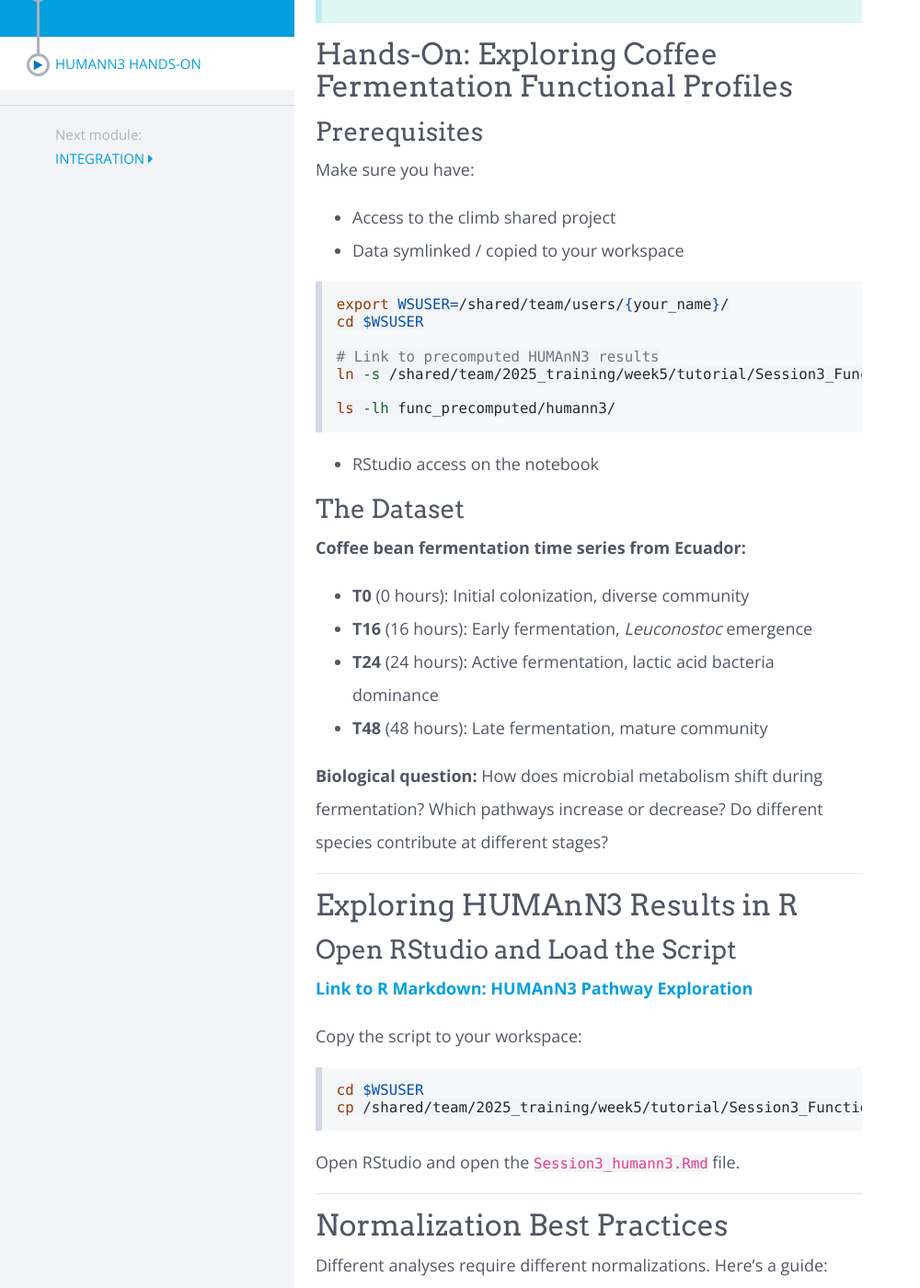
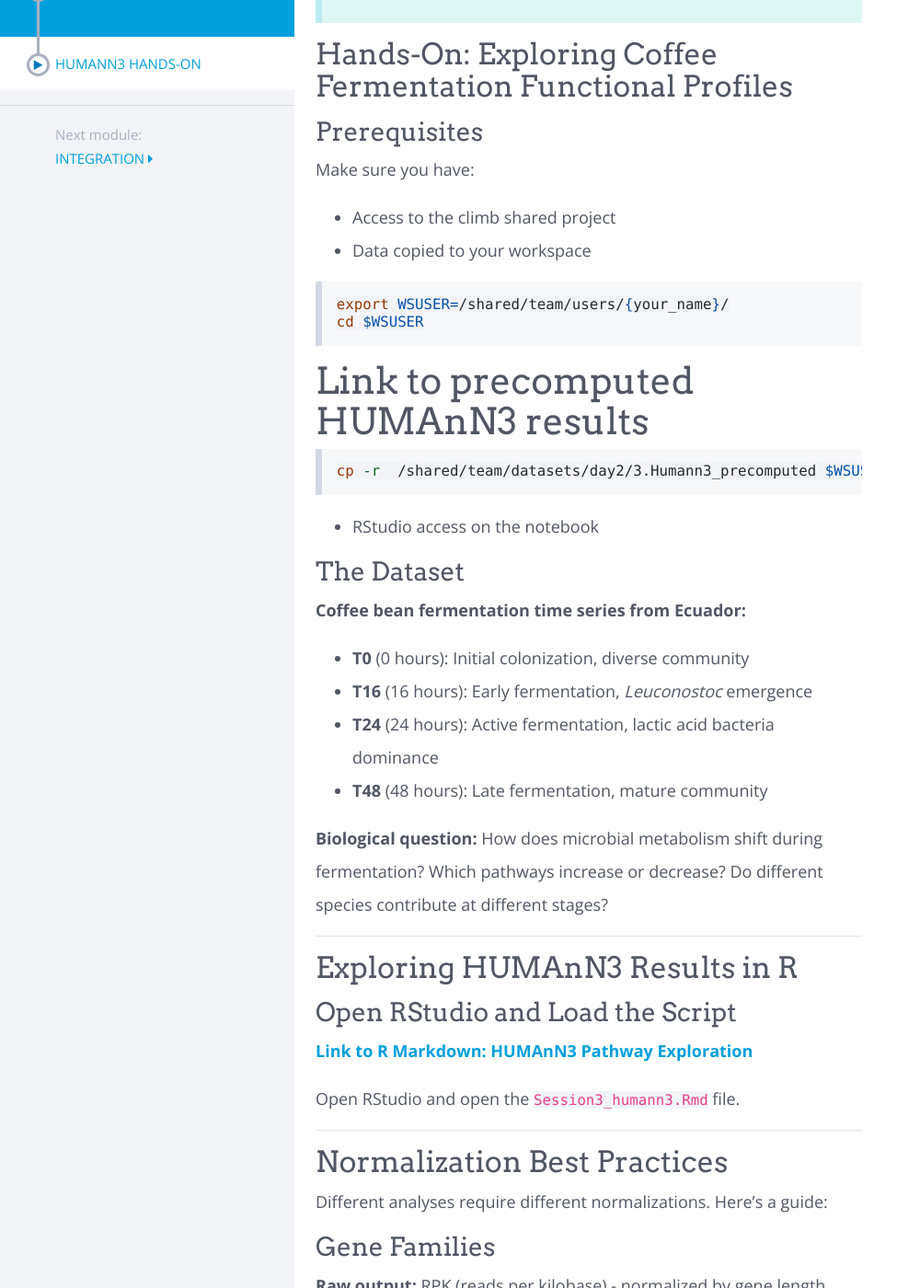
Before and after one commit to quadram-institute-bioscience/metagenomics-profiling-workshop, a Jekyll site: the page built from modules/Functional/_posts/2000-01-03-Humann3_handson.md, in a window 1280 px wide and 1400 px high, scrolled down 328 px. Shown: the whole window at 92% size, without its empty margins (0-1000 px from the left). Built offline with Jekyll 4.4.1, drawn with Linux system fonts in a browser that asks for light colours; nearby versions of some CDN libraries; emoji names are drawn with the system emoji font.

Commit message:
update humann hands on

````diff
--- a/modules/Functional/_posts/2000-01-03-Humann3_handson.md
+++ b/modules/Functional/_posts/2000-01-03-Humann3_handson.md
@@ -16,16 +16,16 @@ title: "Humann3 Hands-on"
 
 Make sure you have:
 - Access to the climb shared project
-- Data symlinked / copied to your workspace
+- Data copied to your workspace
 
 ```bash
 export WSUSER=/shared/team/users/{your_name}/
 cd $WSUSER
+```
 
 # Link to precomputed HUMAnN3 results
-ln -s /shared/team/2025_training/week5/tutorial/Session3_Functional/Single_sample .
-
-ls -lh func_precomputed/humann3/
+```bash
+cp -r  /shared/team/datasets/day2/3.Humann3_precomputed $WSUSER
 ```
 
 - RStudio access on the notebook
@@ -48,13 +48,6 @@ ls -lh func_precomputed/humann3/
 ### Open RStudio and Load the Script
 
 **[Link to R Markdown: HUMAnN3 Pathway Exploration](explore_humann3.Rmd)**
-
-Copy the script to your workspace:
-
-```bash
-cd $WSUSER
-cp /shared/team/2025_training/week5/tutorial/Session3_Functional/Single_sample/Session3_humann3.Rmd .
-```
 
 Open RStudio and open the `Session3_humann3.Rmd` file.
 
````
